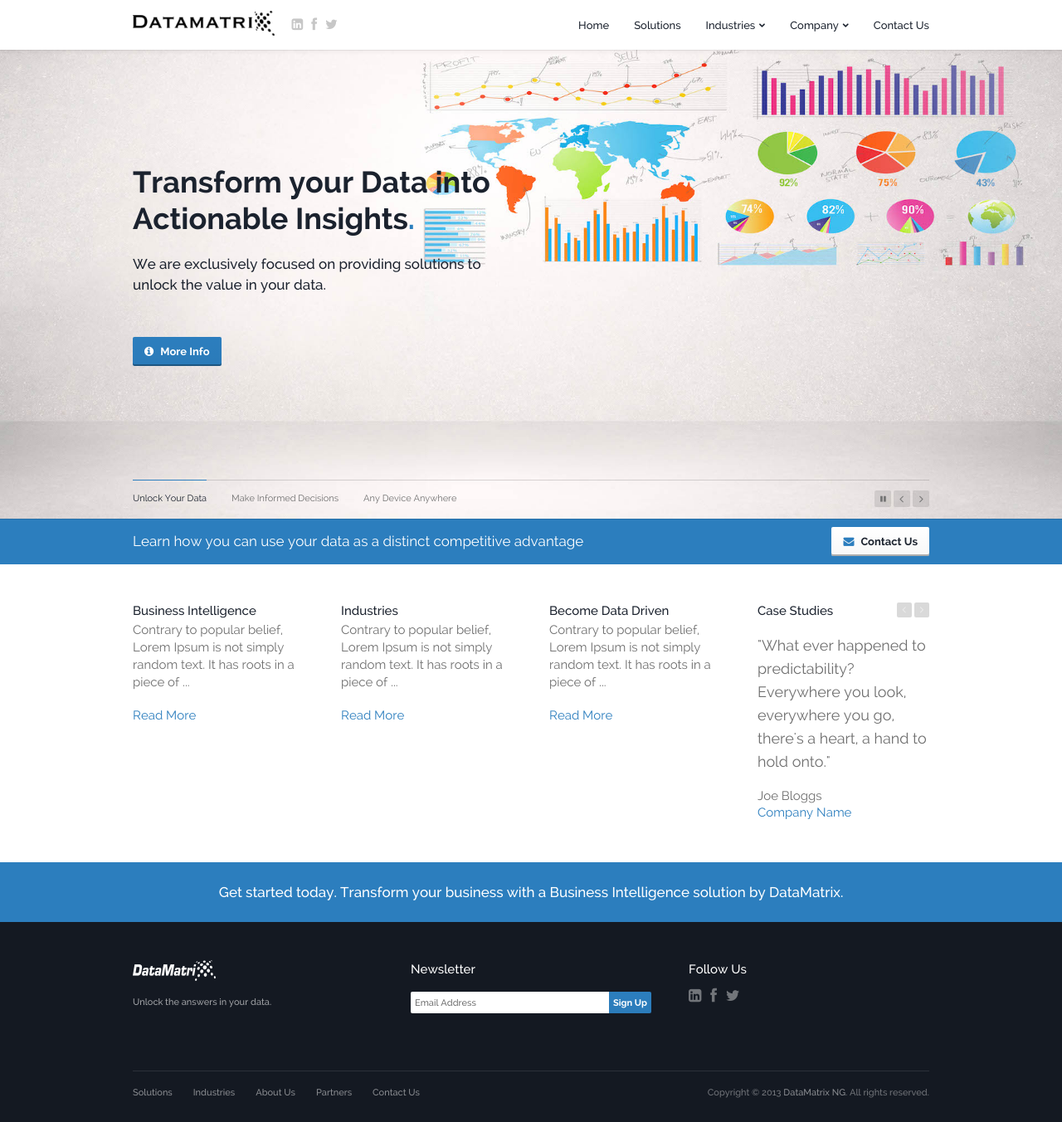
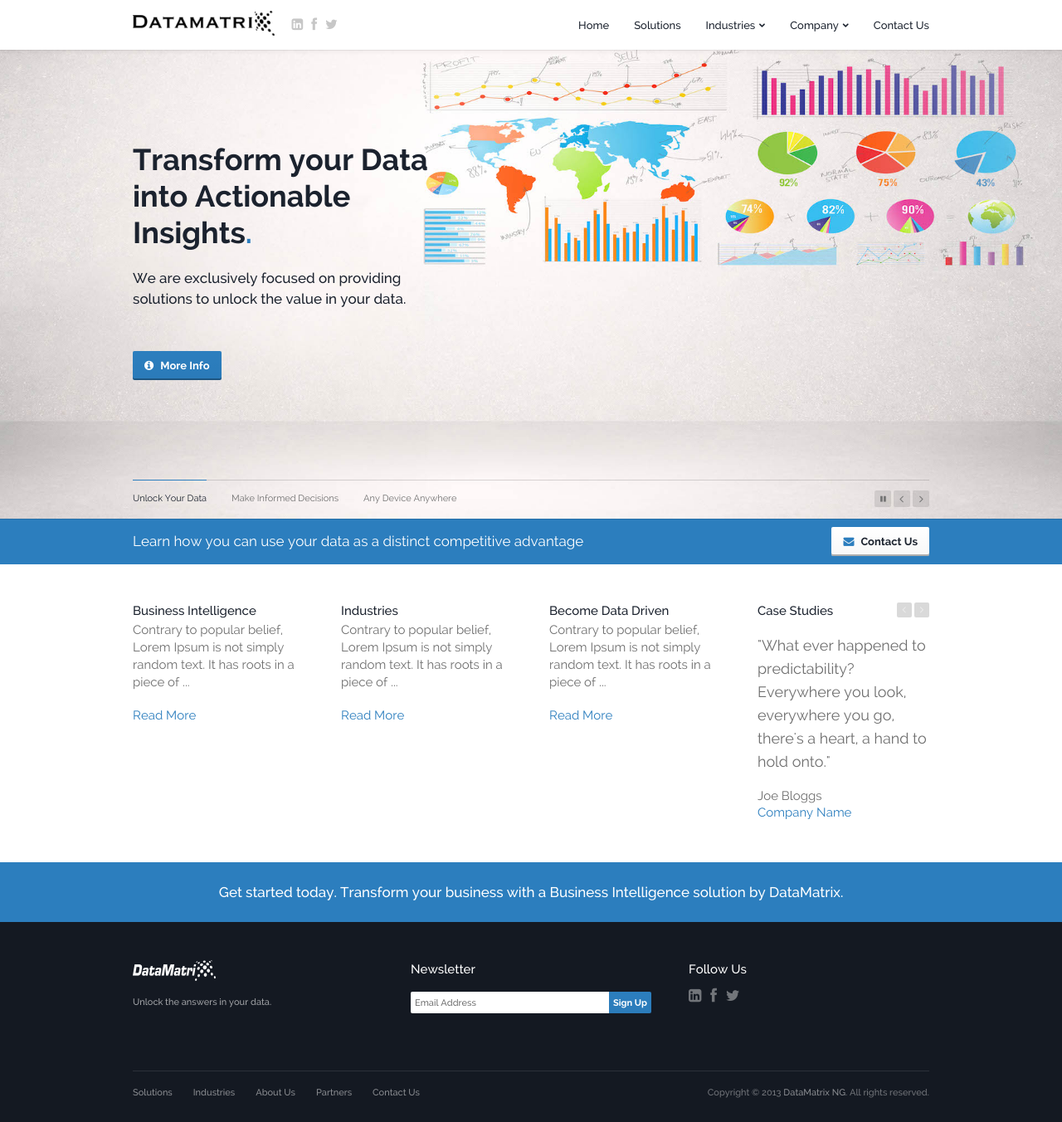
Before and after one commit to dtmtx/dtmtx.github.io, a Jekyll site: the page built from index.html, in a window 1280 px wide and 1352 px high. Shown: the whole window at 83% size. Built offline with Jekyll 4.4.1, drawn with Linux system fonts in a browser that asks for light colours; Markdown is read by kramdown in place of the engine named in the settings.

Commit message:
banner css update

```diff
--- a/css/styles.css
+++ b/css/styles.css
@@ -989,11 +989,11 @@ body.home .topbar-outer.dark {
 }
 .slide-style-3 .left-column {
 	display: table-cell;
-	width: 50%; /* endyk updated from 50% */
+	width: 40%; /* endyk updated from 50% */
 	padding-right: 30px;
 	height: 100%;
 	vertical-align: middle;
-	padding-top: 95px;
+	padding-top: 85px;
 	padding-bottom: 95px;
 }
 .slide-style-3 .right-column {
```
